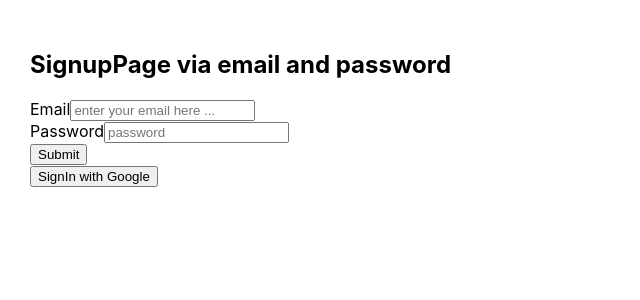
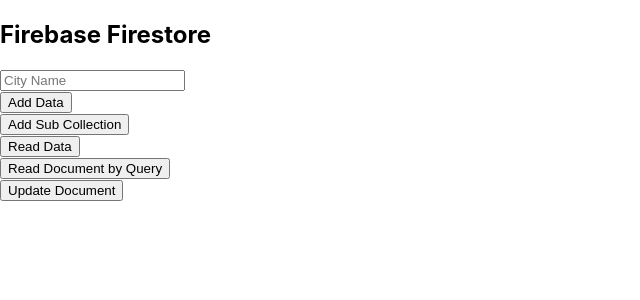
Before and after one commit to Sonikm/Firebase-Learning, a React (Create React App) app: page / in a window 1280 px wide. Shown: the top 300 px of the page, without its empty margins (0-640 px from the left). Built offline with nearby package versions, Linux system fonts and the light colour scheme; no server answers.

Commit message:
cloud firestore

```diff
--- a/src/App.js
+++ b/src/App.js
@@ -1,46 +1,86 @@
-import "./App.css";
-import SignupPage from "./features/SignupPage";
-import FirebaseSetup from "./features/FirebaseSetup";
-import SigninPage from "./features/SigninPage";
-import CorrectWaysToUseFirebase from "./features/CorrectWaysToUseFirebase";
-import { getAuth, onAuthStateChanged, signOut } from "firebase/auth";
+import React, { useState } from "react";
+import {
+  getFirestore,
+  collection,
+  addDoc,
+  doc,
+  getDoc,
+  query,
+  where,
+  getDocs,
+  updateDoc,
+  deleteDoc,
+  deleteField,
+} from "firebase/firestore";
 import { app } from "./firebase";
-import { useEffect, useState } from "react";
 
-const auth = getAuth(app);
+const firestore = getFirestore(app);
 
 function App() {
-  const [user, setUser] = useState(null);
+  const [cityName, setCityName] = useState("");
+  const writeData = async () => {
+    try {
+      await addDoc(collection(firestore, "cities"), {
+        cityName: cityName,
+        pinCode: 263,
+        lat: 2987,
+        long: 63452,
+      });
+    } catch (err) {
+      console.log(err);
+    }
+  };
 
-  useEffect(() => {
-    onAuthStateChanged(auth, (user) => {
-      if (user) {
-        // Yes your are logged in
-        setUser(user);
-        // console.log(user.email)
-        // console.log(user.uid)
-        // console.log(user.displayName)
-      } else {
-        console.log("You are logged out");
-        setUser(null);
-      }
+  const makeSubCollection = async () => {
+    await addDoc(collection(firestore, "cities/wE7wN9V2j4iBjmjvQCJg/places"), {
+      name: "This is a place 2",
+      desc: "A Desc",
+      date: Date.now(),
     });
-  }, []);
+  };
 
-  if (user === null)
-    return (
-      <div className="App">
-        {/* <FirebaseSetup/> */}
-        <SignupPage />
-        {/* <SigninPage/> */}
-        {/* <CorrectWaysToUseFirebase/> */}
-      </div>
-    );
+  const readData = async () => {
+    const docRef = doc(firestore, "users", "mOqGx46LU1pZnbfJZTUr");
+    const snap = await getDoc(docRef);
+    console.log(snap.data());
+  };
+
+  const getDocumentsByQuery = async () => {
+    const collectionRef = collection(firestore, "users");
+    const q = query(collectionRef, where("isFemale", "==", true));
+
+    const snapshot = await getDocs(q);
+    snapshot.forEach((data) => console.log(data.data()));
+  };
+
+  const update = async () => {
+    const docRef = doc(firestore, "cities", "wE7wN9V2j4iBjmjvQCJg");
+    await updateDoc(docRef, {
+      cityName: "New Mumbai",
+      famousFor: "Bollywood",
+      pinCode: deleteField(), // will delete this field
+    });
+  };
 
   return (
-    <div className="App">
-      <h2>Hello {user.email}</h2>
-      <button onClick={() => signOut(auth)}>Loggout</button>
+    <div className="app">
+      <h2>Firebase Firestore</h2>
+      <input
+        value={cityName}
+        onChange={(e) => setCityName(e.target.value)}
+        type="text"
+        placeholder="City Name"
+      />
+      <br />
+      <button onClick={writeData}>Add Data</button>
+      <br />
+      <button onClick={makeSubCollection}>Add Sub Collection</button>
+      <br />
+      <button onClick={readData}>Read Data</button>
+      <br />
+      <button onClick={getDocumentsByQuery}>Read Document by Query</button>
+      <br />
+      <button onClick={update}>Update Document</button>
     </div>
   );
 }
--- a/src/features/FirebaseSetup.js
+++ b/src/features/authentications/FirebaseSetup.js
@@ -1,6 +1,6 @@
-import { app } from "../firebase";
+import { app } from "../../firebase";
 import { getDatabase, set, ref } from "firebase/database";
-import { userData } from "../utils/constants";
+import { userData } from "../../utils/constants";
 
 function FirebaseSetup() {
   const db = getDatabase(app);
--- a/src/features/SignupPage.js
+++ b/src/features/authentications/SignupPage.js
@@ -5,7 +5,7 @@ import {
   GoogleAuthProvider,
   signInWithPopup,
 } from "firebase/auth";
-import { app } from "../firebase";
+import { app } from "../../firebase";
 
 const auth = getAuth(app);
 const googleProvider = new GoogleAuthProvider();
```
Also changed, not shown: src/features/authentications/App.js (added, +48 -0 lines), src/features/authentications/CorrectWaysToUseFirebase.js (renamed from src/features/CorrectWaysToUseFirebase.js, +4 -3 lines), src/features/authentications/SigninPage.js (renamed from src/features/SigninPage.js, +14 -13 lines).
